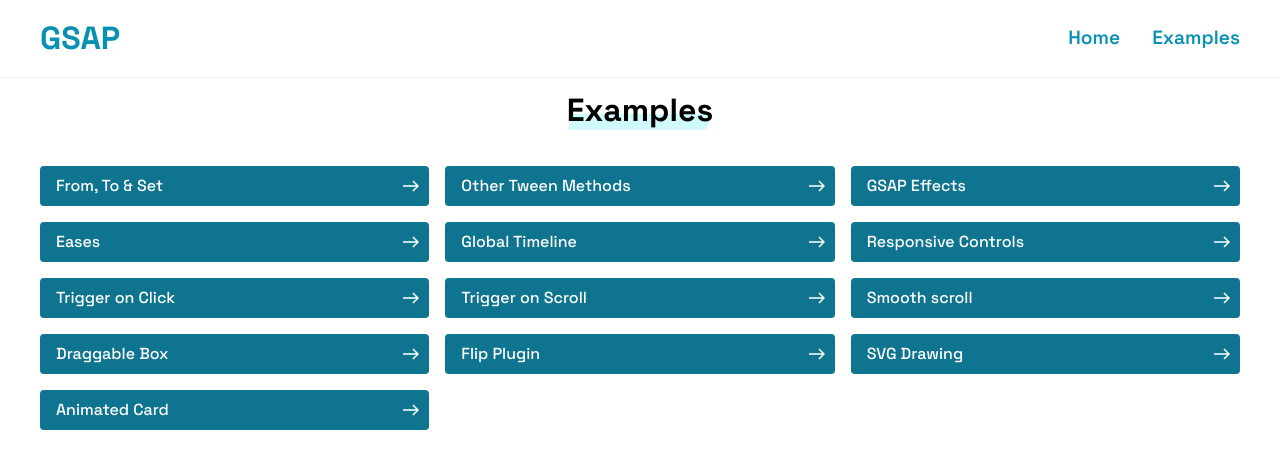
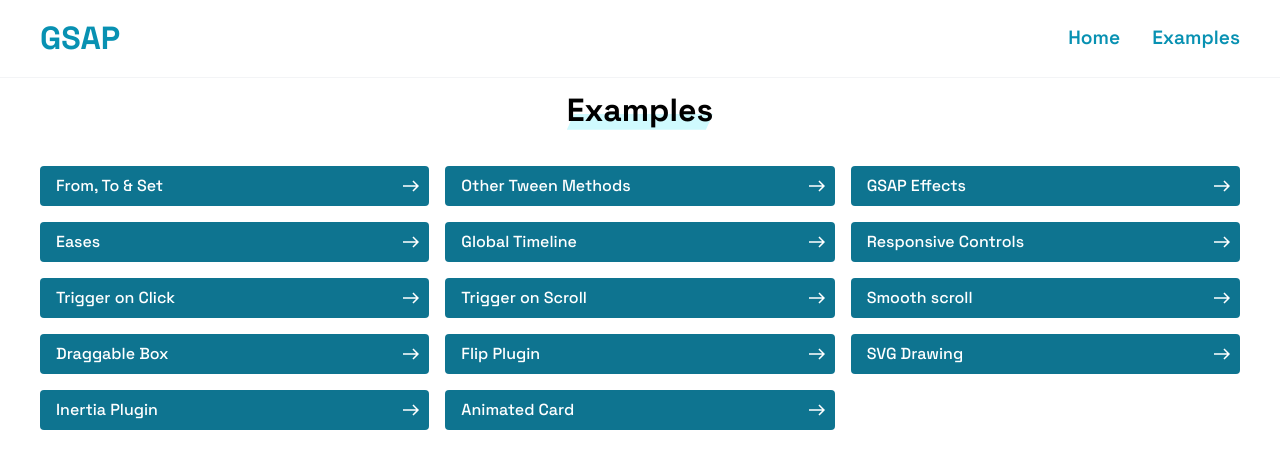
Before and after one commit to abhi-simform/GSAPDemo, a React (Vite) app: page /examples in a window 1280 px wide. Shown: the top 468 px of the page. Built offline with nearby package versions, Linux system fonts and the light colour scheme.

Commit message:
Inertia Plugin

```diff
--- a/src/exampleroutes.js
+++ b/src/exampleroutes.js
@@ -82,6 +82,11 @@
     newTab: true,
   },
   {
+    name: 'Inertia Plugin',
+    path: 'https://stackblitz.com/edit/react-vu1nuo',
+    newTab: true,
+  },
+  {
     name: 'Animated Card',
     path: 'animatedcard',
     component: AnimatedCard,
```
